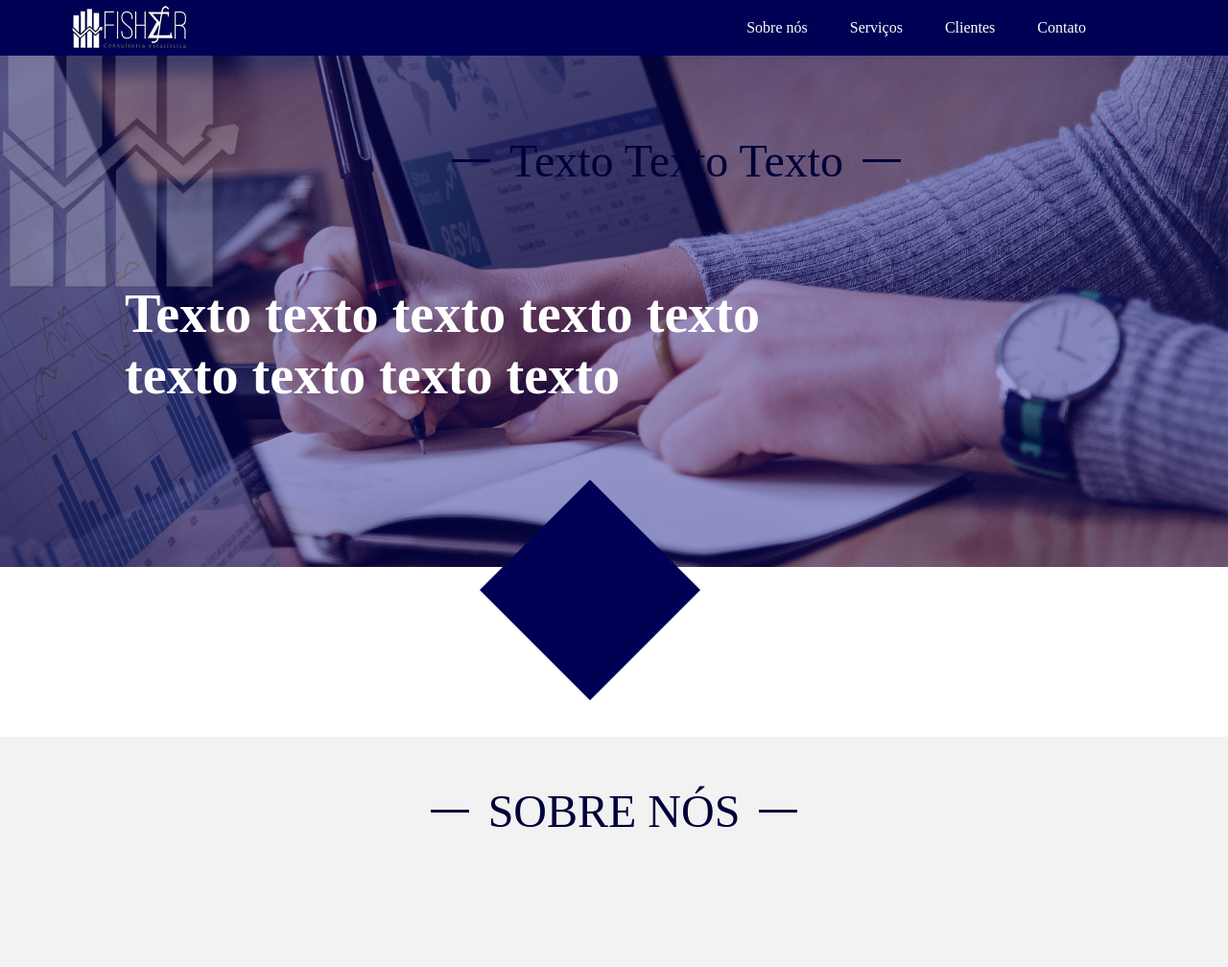
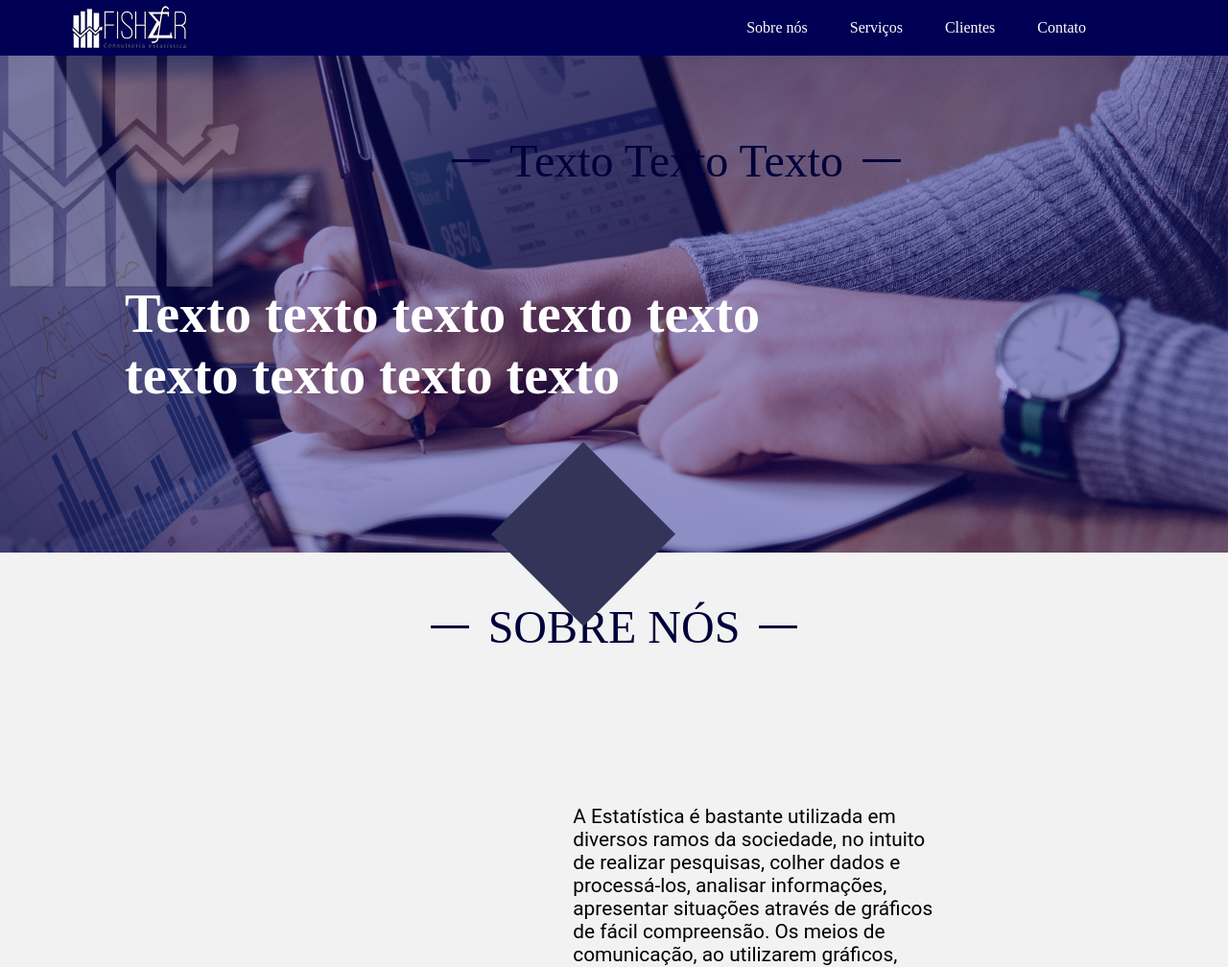
Before and after one commit to citi-onboarding/fisher, a Django app: page / in a window 1280 px wide. Shown: the top 1008 px of the page at 96% size. Run offline with Django 3.2, Linux system fonts and the light colour scheme; some libraries are stand-ins or nearby versions; some web fonts are replaced.

Commit message:
losango ajuste

```diff
--- a/core/static/css/banner.css
+++ b/core/static/css/banner.css
@@ -2,7 +2,7 @@
     display: flex;
     flex-direction: column;
     width: 100%;
-    height: 60vw;
+    height: 45vw;
     text-align: left;
 }
 
@@ -13,7 +13,8 @@
     float: left;
     background-repeat: no-repeat;
     background-size: 100vw;
-    z-index: -1;
+
+    position: relative;
 }
 
 
@@ -50,21 +51,18 @@
 
 }
 
-.todo-banner:after {
-    content: '';
-    background-color: #000055;
-    display: block;
-    -webkit-clip-path: polygon(50% 0%, 100% 50%, 50% 100%, 0% 50%);
-    clip-path: polygon(50% 0%, 100% 50%, 50% 100%, 0% 50%);
-    width: 230px;
-    height: 230px;
-    position: absolute;
-    right: 550px;
-    top: 500px;
+#losango-banner {
+  width: 15vw;
+  height: 15vw;
 
-    background-repeat: no-repeat;
-    background-position: center;
-    background-size: 25vw;
+  top: 80%;
+  left: 40%;
+  right: 40%;
+  z-index: 3;
+  position: absolute;
+  background-color: #323458;
+  -webkit-clip-path: polygon(50% 0%, 100% 50%, 50% 100%, 0% 50%);
+  clip-path: polygon(50% 0%, 100% 50%, 50% 100%, 0% 50%);
 }
 
 @media (max-width: 1100px) {
--- a/core/templates/home.html
+++ b/core/templates/home.html
@@ -65,6 +65,9 @@
 
 
         <div class="banner-banner">
+
+
+
         <div class="simbol-banner"></div>
         <div class="text-banner">
             <h1>Texto Texto Texto</h1>
@@ -72,6 +75,7 @@
             <h3>Texto texto texto texto texto texto texto texto texto</h3>
             </div>
         </div>
+         <div id="losango-banner"></div>
         </div>
 
 
```
